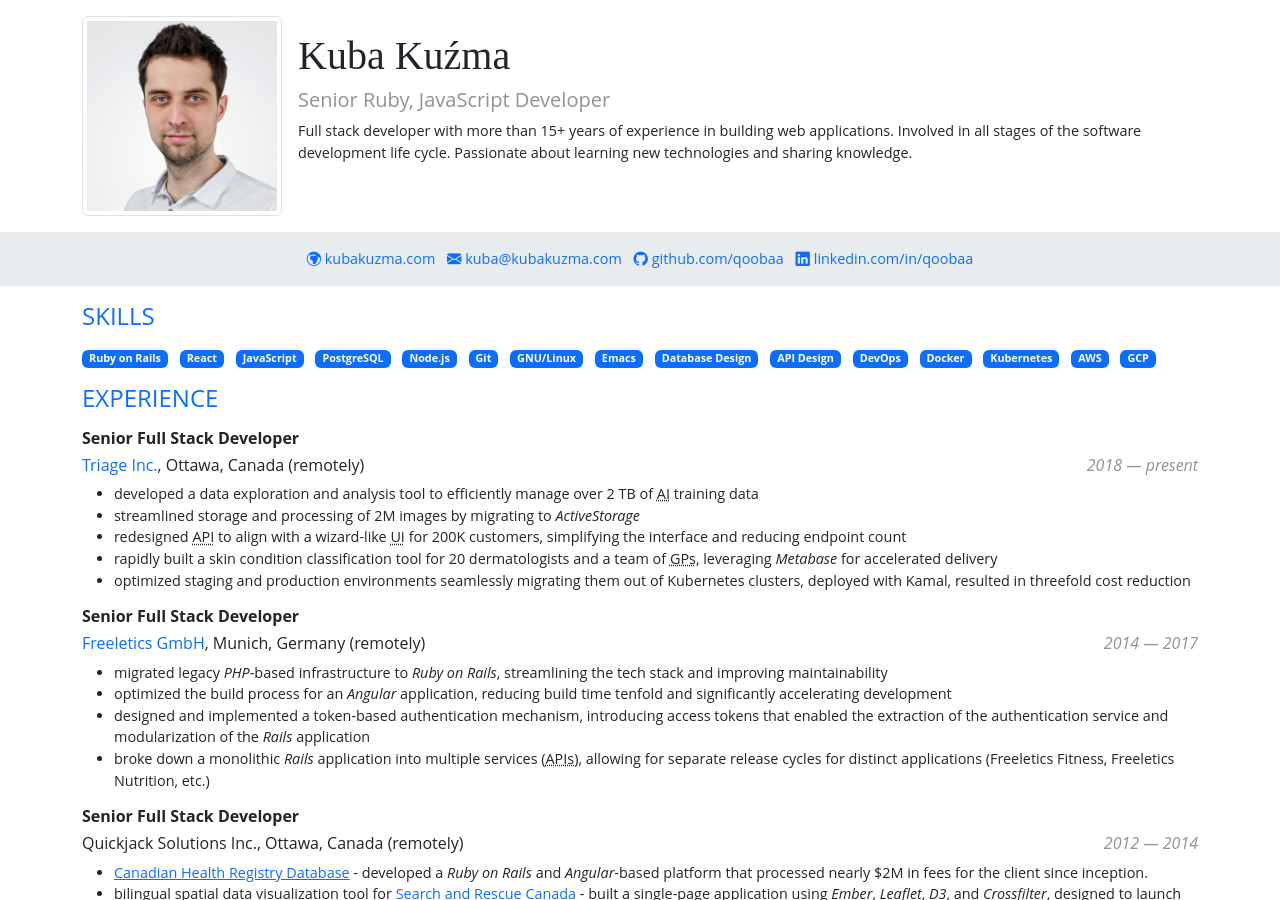
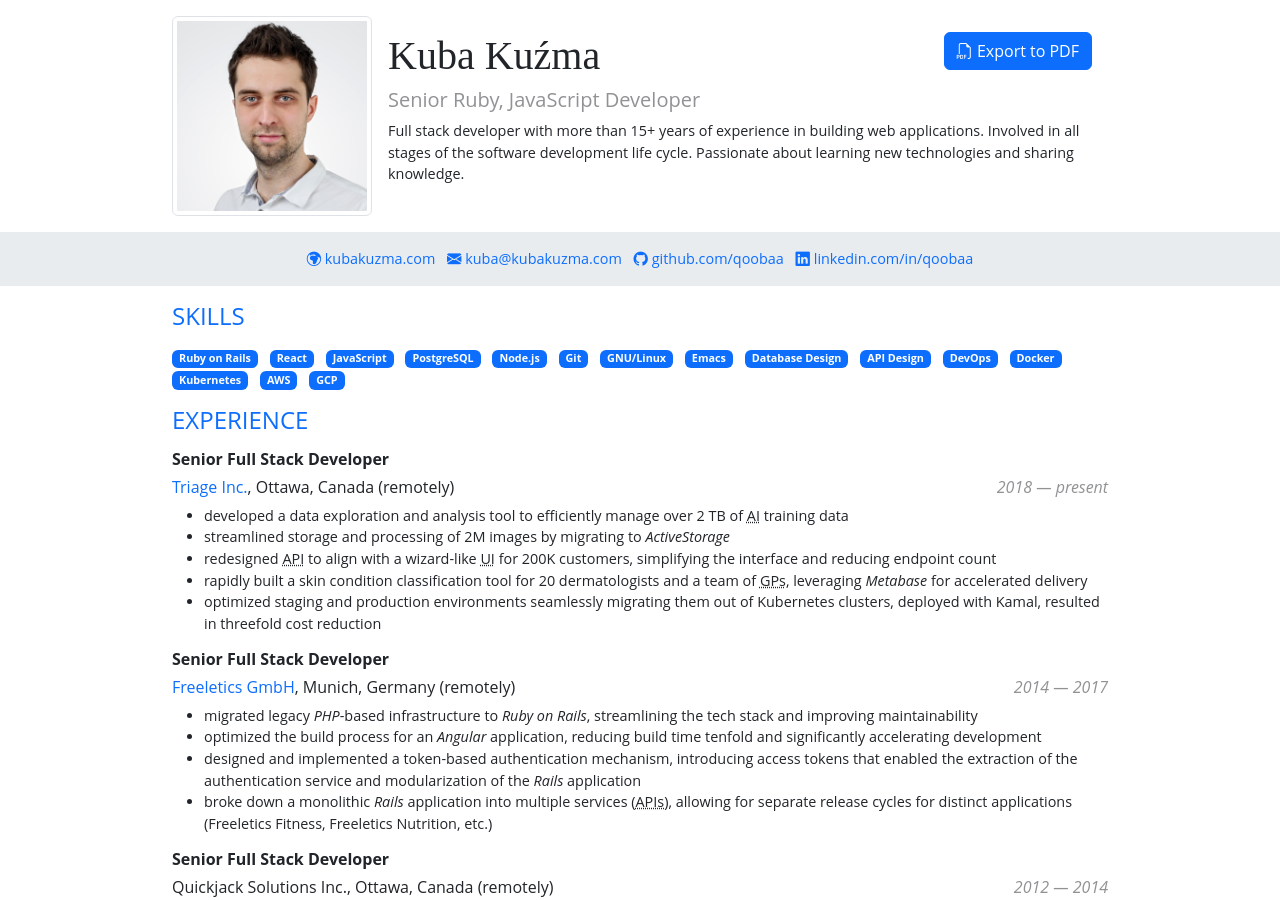
Before and after one commit to qoobaa/qoobaa.github.io, a Jekyll site: the page cv.html, which Jekyll copies as it is, in a window 1280 px wide and 900 px high. Built offline with Jekyll 4.4.1, drawn with Linux system fonts in a browser that asks for light colours; some web fonts are replaced.

Commit message:
add export button

```diff
--- a/cv.html
+++ b/cv.html
@@ -8,11 +8,19 @@
   <link href="https://fonts.cdnfonts.com/css/crimson-text" rel="stylesheet">
 </head>
 <body style="font-family: 'Open Sans'; font-size: 0.9rem;">
-<div class="container">
+<div class="container" style="max-width: 960px;">
   <div class="d-flex my-3">
     <img src="https://kubakuzma.com/i/avatar.jpg" alt="avatar" class="img-thumbnail" width="200">
     <div class="p-3">
-      <h1 style="font-family: 'Crimson Text'">Kuba Kuźma</h1>
+      <div class="d-flex justify-content-between">
+        <h1 style="font-family: 'Crimson Text'">Kuba Kuźma</h1>
+        <div>
+          <a href="/cv.pdf" class="btn btn-primary d-print-none">
+            <i class="bi bi-filetype-pdf"></i>
+            Export to PDF
+          </a>
+        </div>
+      </div>
       <h2 class="text-body-tertiary fs-5">Senior Ruby, JavaScript Developer</h2>
       <p class="m-0">
         Full stack developer with more than 15+ years of experience in
@@ -51,7 +59,7 @@
     </li>
   </ul>
 
-<div class="container">
+<div class="container"  style="max-width: 960px;">
   <h2 class="my-3 text-primary fs-4 text-uppercase">Skills</h2>
   <ul class="list-inline">
     <li class="list-inline-item badge bg-primary">Ruby on Rails</li>
```
Also changed, not shown: 1 other file.
